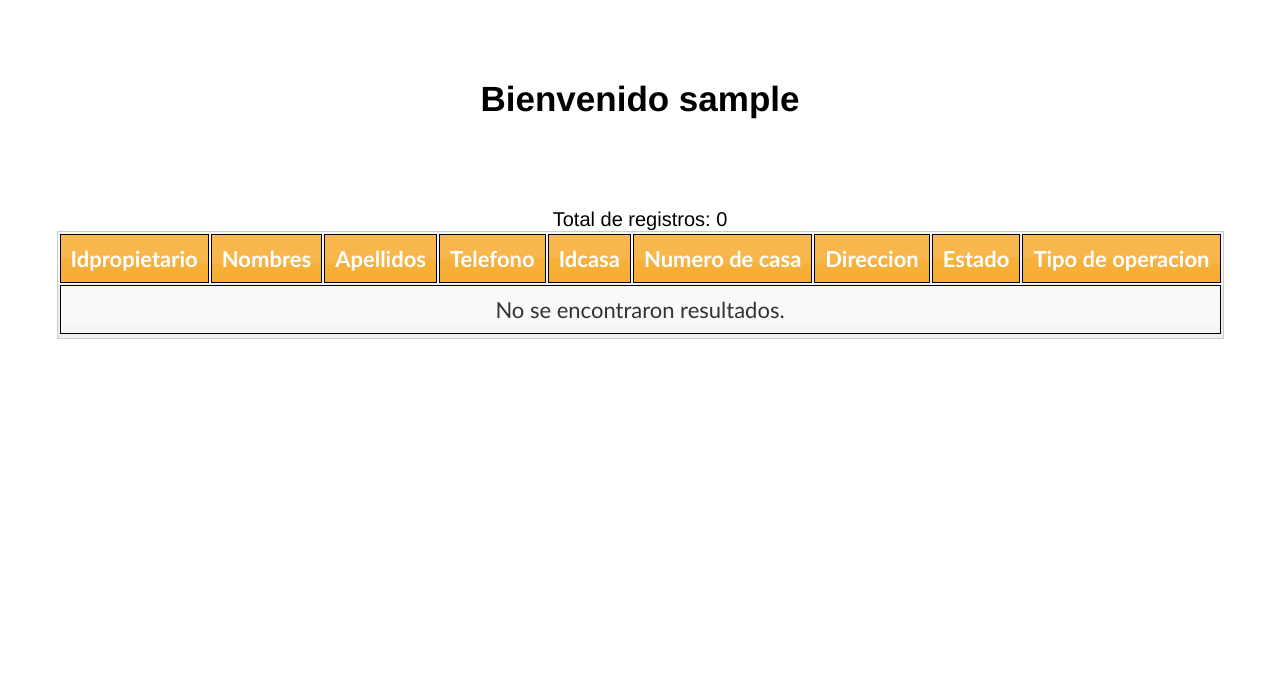
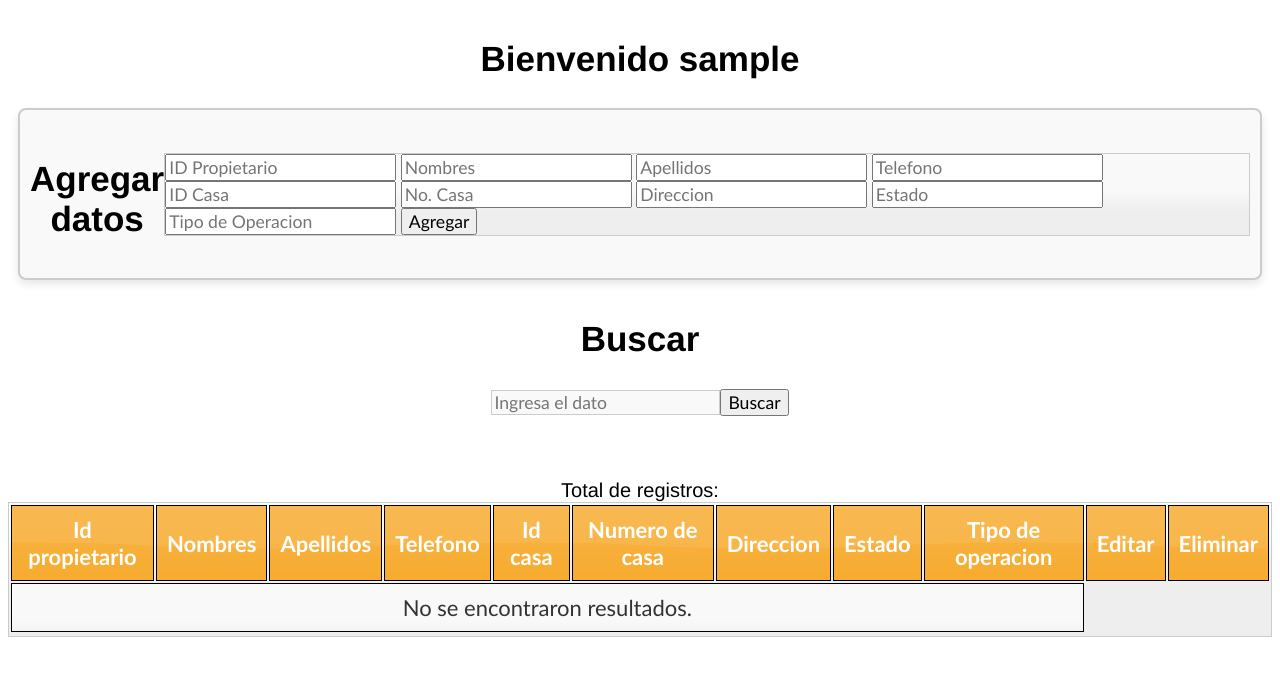
Before and after one commit to pablovirtual/integradora_front_end, a PHP site: page /interfaz.php in a window 1280 px wide. Shown: the top 676 px of the page. Run offline with PHP 8.4, Linux system fonts and the light colour scheme; the visitor is signed in with stand-in values (Sample User, id 1); data that the repository does not hold is empty; some libraries are stand-ins or nearby versions.

Commit message:
en este punto en el desarrollo del  codigo las cambios para agregar un elemento nuevo a la tabla solo se van reflejados del lado del servidor y no en la base de datos hago este commit por que voy a relizar cambios en los archivos interaccion.js y agregar_elemento.php por si hay errores regresar a este punto

```diff
--- a/autenticacion.php
+++ b/autenticacion.php
@@ -9,6 +9,7 @@
 <body>
 <?php
 include 'data_base.php';
+session_start();
 
 if ($_SERVER["REQUEST_METHOD"] == "POST") {
     $username = $_POST['usuario'];
@@ -22,8 +23,10 @@ if ($_SERVER["REQUEST_METHOD"] == "POST") {
         $result = $conn->query($sql);
 
         if ($result->num_rows > 0) {
+            $_SESSION['usuario'] = $username;
             echo "Inicio de sesión exitoso.";
            header("location:interfaz.php");
+           exit();
         } else {
             echo "<h2>Nombre de usuario o contraseña incorrectos.</h2>";
         }
--- a/cerrar_sesion.php
+++ b/cerrar_sesion.php
@@ -1,6 +1,6 @@
 <?php
     session_start();
     session_destroy();
-    header("location: login.html");
+    header("location: login.php");
 
 ?>
--- a/get_data.js
+++ b/get_data.js
@@ -21,6 +21,8 @@ $(document).ready(function() {
                         table += '<td>' + item.casa_direccion + '</td>';
                         table += '<td>' + item.casa_estado + '</td>';
                         table += '<td>' + item.tipo_operacion + '</td>';
+                        table += '<td><button class="editar">Editar</button></td>';
+                        table += '<td><button class="eliminar">Eliminar</button></td>';
                         table += '</tr>';
                     });
                     // Agregar la tabla al DOM
--- /dev/null
+++ b/interaccion.js
@@ -0,0 +1,69 @@
+$(document).ready(function(){
+    // Función para agregar un nuevo elemento a la tabla
+    function agregarElemento() {
+        $("#agregarElemento").on("click", function () {
+            var id_propietario = $("#id_propietario").val();
+            var nombres = $("#nombres").val();
+            var apellidos = $("#apellidos").val();
+            var telefono = $("#telefono").val();
+            var id_casa = $("#id_casa").val();
+            var no_casa = $("#no_casa").val();
+            var direccion = $("#direccion").val();
+            var estado = $("#estado").val();
+            var tipo_operacion = $("#tipo_operacion").val();
+
+            console.log("Datos capturados");
+            console.log("ID Propietario: " + id_propietario);
+            console.log("Nombres: " + nombres);
+            console.log("Apellidos: " + apellidos);
+            console.log("Telefono: " + telefono);
+            console.log("ID Casa: " + id_casa);
+            console.log("No. Casa: " + no_casa);
+            console.log("Direccion: " + direccion);
+            console.log("Estado: " + estado);
+            console.log("Tipo de operación: " + tipo_operacion);
+
+            $.ajax({
+                url: "agregar_elemento.php",
+                type: "POST",
+                data: {
+
+                    nombres: nombres,
+                    apellidos: apellidos,
+                    telefono: telefono,
+                    id_casa: id_casa,
+                    no_casa: no_casa,
+                    direccion: direccion,
+                    estado: estado,
+                    tipo_operacion: tipo_operacion
+                },
+                success: function(response) {
+                    console.log("Respuesta del servidor: " + response);
+
+                    var row = `<tr>
+                        <td>${id_propietario}</td>
+                        <td>${nombres}</td>
+                        <td>${apellidos}</td>
+                        <td>${telefono}</td>
+                        <td>${id_casa}</td>
+                        <td>${no_casa}</td>
+                        <td>${direccion}</td>
+                        <td>${estado}</td>
+                        <td>${tipo_operacion}</td>
+                        <td><button class="editar">Editar</button></td>
+                        <td><button class="eliminar">Eliminar</button></td>
+                    </tr>`;
+
+                    console.log("Fila agregada: " + row);
+
+                    $("#tablaDatos").append(row);
+                    console.log("Elemento agregado a la tabla.");
+                },
+                error: function(xhr, status, error) {
+                    console.error("Error al agregar el elemento: " + error);
+                }
+            });
+        });
+    }
+    agregarElemento();
+});
--- a/interfaz.php
+++ b/interfaz.php
@@ -54,21 +54,50 @@ if (!$result) {
 </head>
 <body>
     <h2>Bienvenido <?php echo $_SESSION['usuario']; ?></h2>
+
+       <!--aqui debo de agregar  el apartado para agregar un nuevo elemento-->
+          <div class="agregar">
+        <h2>Agregar datos</h2>
+        <div class="ui-widget ui-widget-content">
+            <input type="text" id="id_propietario" name="id_propietario" placeholder="ID Propietario">
+            <input type="text" id="nombres" name="nombres" placeholder="Nombres">
+            <input type="text" id="apellidos" name="apellidos" placeholder="Apellidos">
+            <input type="text" id="telefono" name="telefono" placeholder="Telefono">
+            <input type="text" id="id_casa" name="id_casa" placeholder="ID Casa">
+            <input type="text" id="no_casa" name="no_casa" placeholder="No. Casa">
+            <input type="text" id="direccion" name="direccion" placeholder="Direccion">
+            <input type="text" id="estado" name="estado" placeholder="Estado">
+            <input type="text" id="tipo_operacion" name="tipo_operacion" placeholder="Tipo de Operacion">
+            <button id="agregarElemento">Agregar</button>
+        </div>
+    </div>
+    <!--aqui debe de terminal la tabla-->
+     <!-- input buscar--->
+    <h2>Buscar</h2>
+    <div class="entradaBusqueda">
+           <input type="text" class="ui-widget ui-widget-content" id="buscar" name="busqueda" placeholder="Ingresa el dato" required />
+      <!--boton de busqueda-->
+      <button id="buscarDato" type="submit" class="ui-widget ui-accordion-content">Buscar</button>
+    </div>
+    <!--tabla de informacion-->
     <div id="tabla_info">
         <table class="ui-widget ui-widget-content">
             <thead class="ui-widget-header">
                 <tr>
-                    <th>Idpropietario</th>
+                    <th>Id propietario</th>
                     <th>Nombres</th>
                     <th>Apellidos</th>
                     <th>Telefono</th>
-                    <th>Idcasa</th>
+                    <th>Id casa</th>
                     <th>Numero de casa</th>
                     <th>Direccion</th>
                     <th>Estado</th>
                     <th>Tipo de operacion</th>
+                    <th>Editar</th>
+                    <th>Eliminar</th>
                 </tr>
             </thead>
+            <!--cuerpo de la tabla-->
             <tbody id="tablaDatos" class="ui-widget-content">
                 <?php
                 if ($result->num_rows > 0) {
@@ -83,6 +112,9 @@ if (!$result) {
                         echo "<td>" . $row['casa_direccion'] . "</td>";
                         echo "<td>" . $row['casa_estado'] . "</td>";
                         echo "<td>" . $row['tipo_operacion'] . "</td>";
+                        echo "<td><button class='editar' data-id='" . $row['casa_id'] . "'>Editar</button></td>";
+                        echo "<td><button class='eliminar' data-id='" . $row['casa_id'] . "'>Eliminar</button></td>";
+
                         echo "</tr>";
                     }
                 } else {
@@ -91,12 +123,13 @@ if (!$result) {
                 ?>
             </tbody>
             <tfoot>
-                <tr id="totalDeRegistros">Total de registros: <?php echo $result->num_rows; ?></tr>
+                <tr id="totalDeRegistros">Total de registros: </tr>
             </tfoot>
         </table>
     </div>
     <script src="./jquery-3.7.1.min.js"></script>
     <script src="./jquery-ui-1.14.1.custom/jquery-ui.js"></script>
+    <script src="/interaccion.js"></script>
 </body>
 </html>
 <?php
--- a/style.css
+++ b/style.css
@@ -74,7 +74,7 @@ font {
 
 h2{
     text-align: center;
-    padding-top: 50px;
+    padding-top: 10px;
     font-size: 35px;
     font-family: 'Franklin Gothic Medium', 'Arial Narrow', Arial, sans-serif;
 }
@@ -94,3 +94,26 @@ th, td{
     padding: 10px;
     text-align: center;
 }
+
+.entradaBusqueda{
+    display: flex;
+    flex-direction: row;
+    align-items: center;
+    justify-content: center;
+    padding: 1px;
+    margin: 2px;
+}
+
+.agregar {
+    display: flex;
+    flex-direction: row;
+    align-items: center;
+    justify-content: center;
+    padding: 10px; /* Aumentar el padding */
+    margin: 10px; /* Aumentar el margin */
+    border: 2px solid #ccc; /* Agregar un borde */
+    border-radius: 8px; /* Bordes redondeados */
+    background-color: #f9f9f9; /* Fondo claro */
+    box-shadow: 0 4px 8px rgba(0, 0, 0, 0.1); /* Sombra */
+    transition: transform 0.2s; /* Transición para el hover */
+}
```
Also changed, not shown: agregar_elemento.php (added, +51 -0 lines), index.html (deleted, +0 -43 lines), login.html (deleted, +0 -54 lines).
